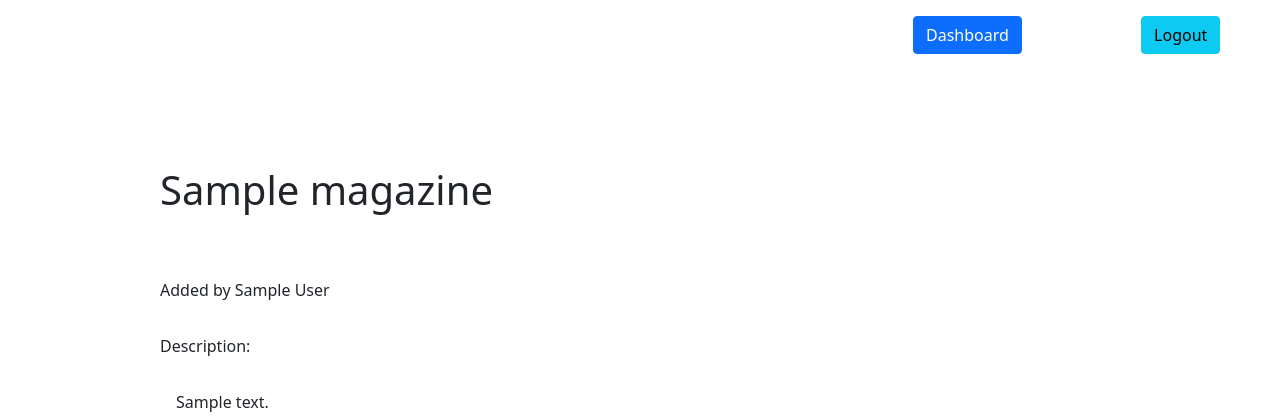
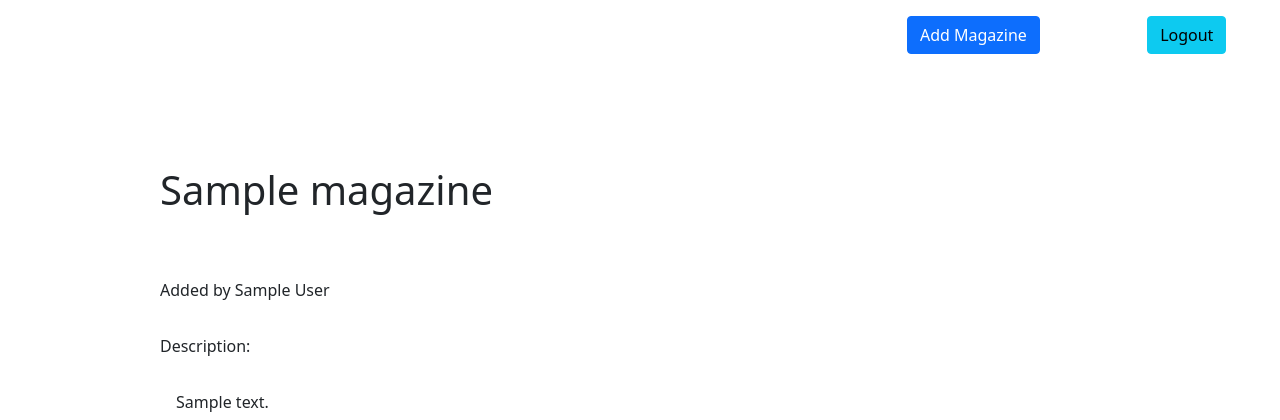
Before and after one commit to agruezo/Subscriptions, a Flask app: page /show/1 in a window 1280 px wide. Shown: the top 420 px of the page. Run offline with Flask 2, Linux system fonts and the light colour scheme; the visitor is signed in with stand-in values (Sample User, id 1); tables that the repository leaves empty or names only in its code hold one stand-in row (values such as "Sample post").

Commit message:
Adjusted link on the show page

```diff
--- a/flask_app/templates/show.html
+++ b/flask_app/templates/show.html
@@ -10,7 +10,7 @@
 <body>
     <nav class="d-flex justify-content-end align-items-center col-12">
         <div class="d-flex col-4 my-3 justify-content-around">
-            <a href="/dashboard" class="btn btn-primary">Dashboard</a>
+            <a href="/new" class="btn btn-primary">Add Magazine</a>
             <a href="/logout" class="btn btn-info">Logout</a>
         </div>
     </nav>
```
